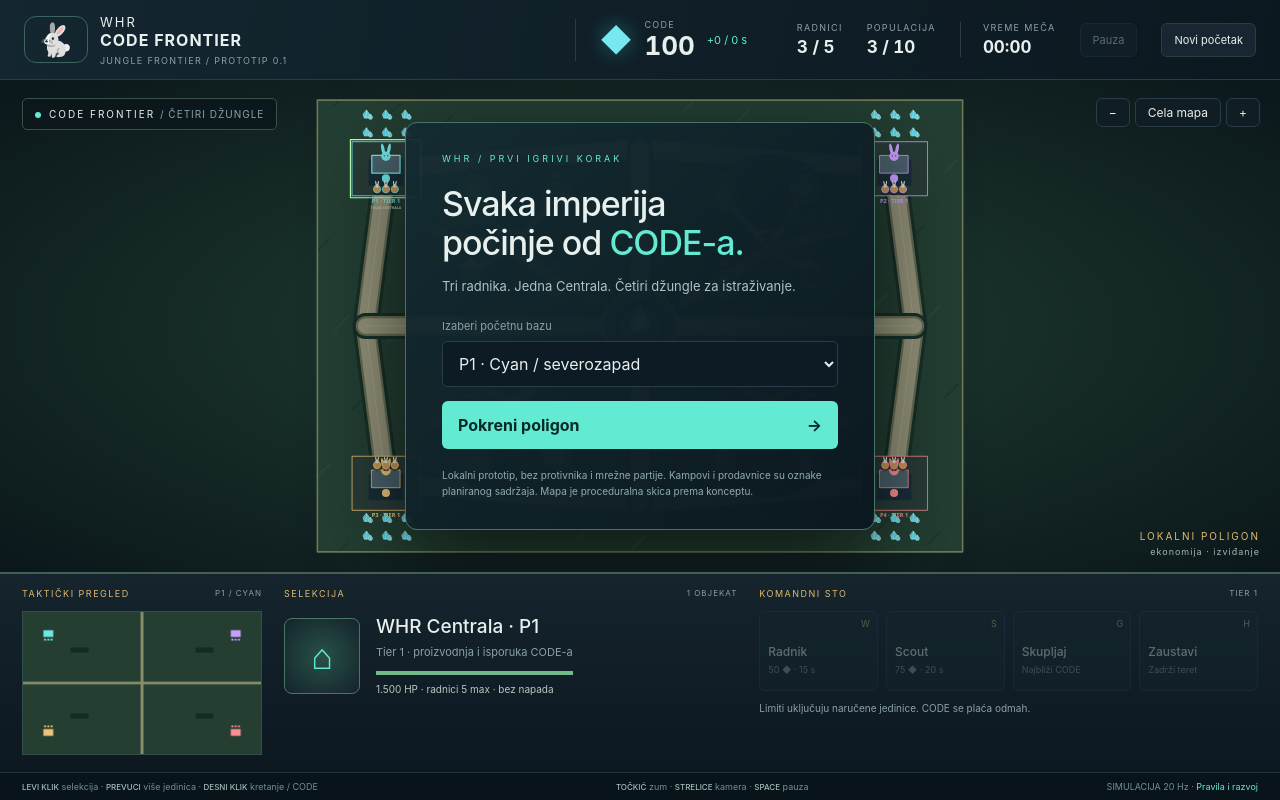
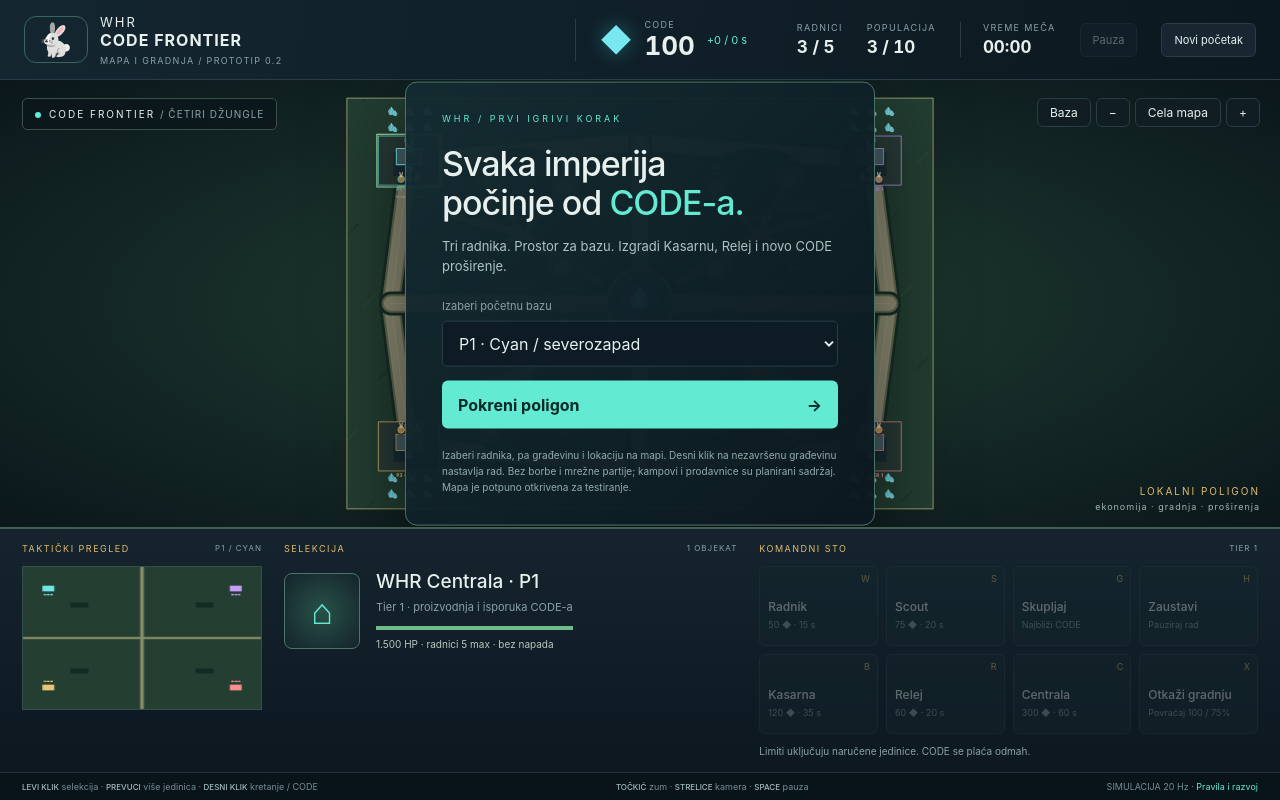
Before and after one commit to nenadcraft-spec/WHR-CODE-FRONTIER, a plain HTML site: page index.html in a window 1280 px wide. Drawn offline with Linux system fonts and the light colour scheme.

Commit message:
Add map and construction prototype 0.2: index.html

```diff
--- a/index.html
+++ b/index.html
@@ -10,7 +10,7 @@
 </head>
 <body>
   <header class="topbar">
-    <a class="brand" href="#" aria-label="WHR CODE FRONTIER početak"><span class="rabbit">🐇</span><span>WHR <b>CODE FRONTIER</b><small>JUNGLE FRONTIER / PROTOTIP 0.1</small></span></a>
+    <a class="brand" href="#" aria-label="WHR CODE FRONTIER početak"><span class="rabbit">🐇</span><span>WHR <b>CODE FRONTIER</b><small>MAPA I GRADNJA / PROTOTIP 0.2</small></span></a>
     <div class="resource"><span class="crystal">◆</span><span><small>CODE</small><strong id="code">100</strong></span><span class="income" id="income">+0 / min</span></div>
     <div class="top-stat"><small>RADNICI</small><strong id="workers">3 / 5</strong></div>
     <div class="top-stat"><small>POPULACIJA</small><strong id="supply">3 / 10</strong></div>
@@ -22,25 +22,26 @@
   <main class="battlefield">
     <canvas id="battlefield" tabindex="0" aria-label="WHR mapa. Levi klik bira jedinicu ili bazu, desni klik šalje na cilj. Tastatura: W radnik, S Scout, G skupljanje, H zaustavljanje, Space pauza."></canvas>
     <div class="map-label"><span class="live-dot"></span>CODE FRONTIER <span>/ ČETIRI DŽUNGLE</span></div>
-    <div class="view-controls"><button id="zoom-out" title="Udalji">−</button><button id="fit" title="Prikaži celu mapu">Cela mapa</button><button id="zoom-in" title="Približi">+</button></div>
-    <div class="mode-label">LOKALNI POLIGON <span>ekonomija · izviđanje</span></div>
+    <div class="view-controls"><button id="home" title="Vrati kameru kod svoje baze">Baza</button><button id="zoom-out" title="Udalji">−</button><button id="fit" title="Prikaži celu mapu">Cela mapa</button><button id="zoom-in" title="Približi">+</button></div>
+    <div class="mode-label">LOKALNI POLIGON <span>ekonomija · gradnja · proširenja</span></div>
+    <div id="build-status" class="build-status" role="status" hidden></div>
     <div id="notice" role="status" aria-live="polite"></div>
 
     <section id="welcome" class="welcome">
       <div class="eyebrow">WHR / PRVI IGRIVI KORAK</div>
       <h1>Svaka imperija<br>počinje od <em>CODE-a.</em></h1>
-      <p>Tri radnika. Jedna Centrala. Četiri džungle za istraživanje.</p>
+      <p>Tri radnika. Prostor za bazu. Izgradi Kasarnu, Relej i novo CODE proširenje.</p>
       <label for="player">Izaberi početnu bazu</label>
       <select id="player"><option value="0">P1 · Cyan / severozapad</option><option value="1">P2 · Violet / severoistok</option><option value="2">P3 · Amber / jugozapad</option><option value="3">P4 · Coral / jugoistok</option></select>
       <button id="start" class="primary">Pokreni poligon <span>→</span></button>
-      <p class="disclaimer">Lokalni prototip, bez protivnika i mrežne partije. Kampovi i prodavnice su oznake planiranog sadržaja. Mapa je proceduralna skica prema konceptu.</p>
+      <p class="disclaimer">Izaberi radnika, pa građevinu i lokaciju na mapi. Desni klik na nezavršenu građevinu nastavlja rad. Bez borbe i mrežne partije; kampovi i prodavnice su planirani sadržaj. Mapa je potpuno otkrivena za testiranje.</p>
     </section>
   </main>
 
   <footer class="command-deck">
-    <section class="minimap-wrap"><div class="section-label">TAKTIČKI PREGLED <span id="player-label">P1 / CYAN</span></div><canvas id="minimap" width="240" height="168" aria-label="Minimapa; klik pomera kameru"></canvas></section>
+    <section class="minimap-wrap"><div class="section-label">TAKTIČKI PREGLED <span id="player-label">P1 / CYAN</span></div><canvas id="minimap" width="200" height="200" aria-label="Minimapa; klik pomera kameru"></canvas></section>
     <section class="selection-panel"><div class="section-label">SELEKCIJA <span id="selected-count">1 OBJEKAT</span></div><div class="selected-details"><div id="portrait" class="portrait">⌂</div><div><h2 id="selection-name">WHR Centrala</h2><p id="selection-description">Tier 1 · proizvodnja i isporuka CODE-a</p><div id="health" class="health"><span></span></div><p id="selection-meta" class="meta">1.500 HP · bez napada</p></div></div><div id="queue" class="queue"></div></section>
-    <section class="actions-panel"><div class="section-label">KOMANDNI STO <span>TIER 1</span></div><div class="actions"><button id="train-worker" disabled><kbd>W</kbd><b>Radnik</b><span>50 ◆ · 15 s</span></button><button id="train-scout" disabled><kbd>S</kbd><b>Scout</b><span>75 ◆ · 20 s</span></button><button id="gather" disabled><kbd>G</kbd><b>Skupljaj</b><span>Najbliži CODE</span></button><button id="stop" disabled><kbd>H</kbd><b>Zaustavi</b><span>Zadrži teret</span></button></div><p id="action-hint">Izaberi Centralu za proizvodnju.</p></section>
+    <section class="actions-panel"><div class="section-label">KOMANDNI STO <span>TIER 1</span></div><div class="actions"><button id="train-worker" disabled><kbd>W</kbd><b>Radnik</b><span>50 ◆ · 15 s</span></button><button id="train-scout" disabled><kbd>S</kbd><b>Scout</b><span>75 ◆ · 20 s</span></button><button id="gather" disabled><kbd>G</kbd><b>Skupljaj</b><span>Najbliži CODE</span></button><button id="stop" disabled><kbd>H</kbd><b>Zaustavi</b><span>Pauziraj rad</span></button><button id="build-barracks" disabled><kbd>B</kbd><b>Kasarna</b><span>120 ◆ · 35 s</span></button><button id="build-relay" disabled><kbd>R</kbd><b>Relej</b><span>60 ◆ · 20 s</span></button><button id="build-base" disabled><kbd>C</kbd><b>Centrala</b><span>300 ◆ · 60 s</span></button><button id="cancel-build" disabled><kbd>X</kbd><b>Otkaži gradnju</b><span>Povraćaj 100 / 75%</span></button></div><p id="action-hint">Izaberi Centralu za proizvodnju ili radnika za gradnju.</p></section>
   </footer>
   <div class="helpbar"><span><b>LEVI KLIK</b> selekcija · <b>PREVUCI</b> više jedinica · <b>DESNI KLIK</b> kretanje / CODE</span><span><b>TOČKIĆ</b> zum · <b>STRELICE</b> kamera · <b>SPACE</b> pauza</span><span>SIMULACIJA 20 Hz · <a href="docs/README.md">Pravila i razvoj</a></span></div>
 </body>
```
